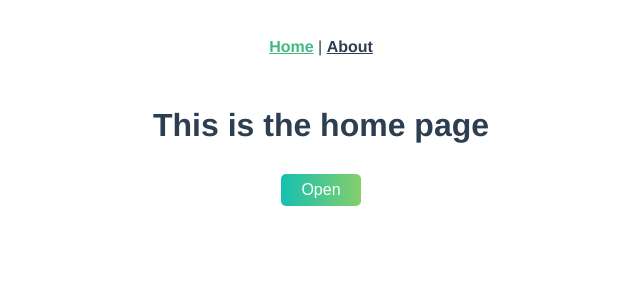
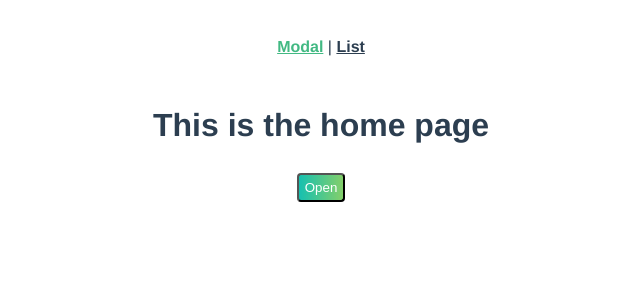
Before and after one commit to remchh/Animating-Vue, a Vue app: page / in a window 1280 px wide. Shown: the top 300 px of the page, without its empty margins (319-959 px from the left). Built offline with nearby package versions, Linux system fonts and the light colour scheme.

Commit message:
“V-move”

```diff
--- a/src/App.vue
+++ b/src/App.vue
@@ -1,8 +1,8 @@
 <template>
   <div id="app">
     <div id="nav">
-      <router-link to="/">Home</router-link> |
-      <router-link to="/about">About</router-link>
+      <router-link to="/">Modal</router-link> |
+      <router-link to="/list">List</router-link>
     </div>
     <transition name="slide-fade" mode="out-in">
       <router-view />
@@ -20,16 +20,31 @@
 }
 
 button {
-  width: 5em;
-  height: 2em;
+  height: 2.2em;
   margin: 0.5em;
-  border-radius: 5px;
+  border-radius: 0.3em;
   background: linear-gradient(to right, #16c0b0, #84cf6a);
-  font-size: 1em;
   color: white;
-  border: none;
-  outline: none;
-  cursor: pointer;
+}
+
+input {
+  display: inline-block;
+  box-sizing: border-box;
+  width: 30%;
+  height: 1.8em;
+  padding: 0.5em;
+  margin: 0.2em;
+  font: 0.8em 'Avenir', Helvetica, sans-serif;
+}
+
+.modal {
+  width: 250px;
+  height: 200px;
+  padding: 10px;
+  margin: 0 auto;
+  margin-top: 20px;
+  border-radius: 2%;
+  background-color: #e0e0e0;
 }
 
 #nav {
@@ -45,24 +60,27 @@ button {
   color: #42b983;
 }
 
-.modal {
-  width: 250px;
-  height: 200px;
-  padding: 10px;
-  margin: 0 auto;
-  margin-top: 20px;
-  border-radius: 2%;
-  background-color: #e0e0e0;
+p {
+  font-size: 0.8em;
 }
-/*TRANSITIONS */
+
+::placeholder {
+  color: #2c3e50;
+}
+
+ul {
+  list-style-type: none;
+}
+
+/*** TRANSITIONS ***/
+/*** TRANSITIONS ***/
 .fade-enter {
   opacity: 0;
 }
 
-
 .fade-enter-active,
 .fade-leave-active {
-  transition: opacity .5s ease-out;
+  transition: opacity 0.5s ease-out;
 }
 
 .fade-leave-to {
@@ -83,4 +101,17 @@ button {
   transform: translateX(-10px);
   opacity: 0;
 }
+
+.slide-up-enter {
+  transform: translateY(10px);
+  opacity: 0;
+}
+
+.slide-up-enter-active {
+  transition: all 0.2s ease;
+}
+
+.slide-up-move {
+  transition: transform 0.8s ease-in;
+}
 </style>
--- a/src/router.js
+++ b/src/router.js
@@ -14,13 +14,13 @@ export default new Router({
       component: Home
     },
     {
-      path: "/about",
-      name: "about",
+      path: "/list",
+      name: "list",
       // route level code-splitting
       // this generates a separate chunk (about.[hash].js) for this route
       // which is lazy-loaded when the route is visited.
       component: () =>
-        import(/* webpackChunkName: "about" */ "./views/About.vue")
+        import(/* webpackChunkName: "about" */ "./views/List.vue")
     }
   ]
 });
--- a/src/views/About.vue
+++ /dev/null
@@ -1,5 +0,0 @@
-<template>
-  <div class="about">
-    <h1>This is an about page</h1>
-  </div>
-</template>
```
